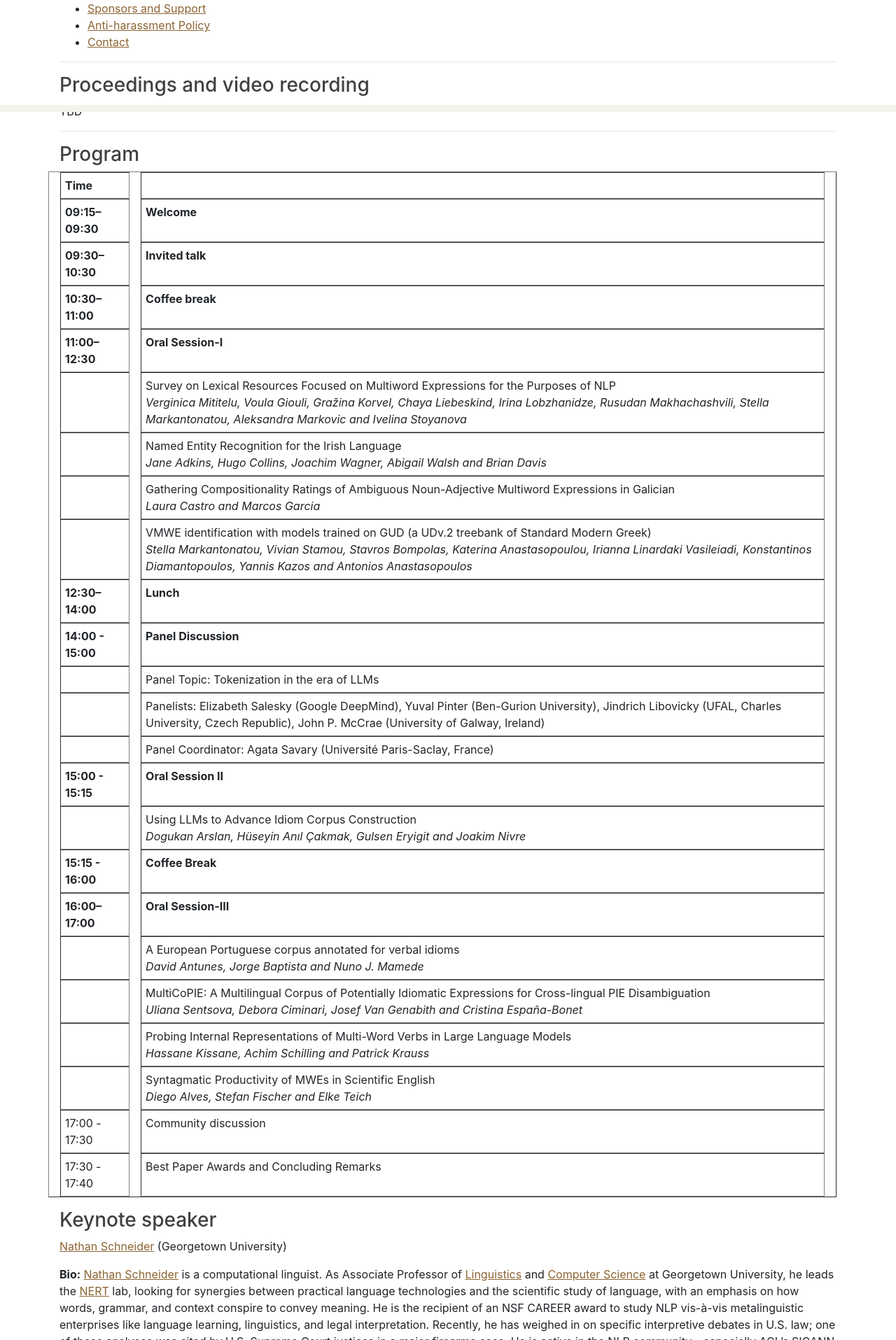
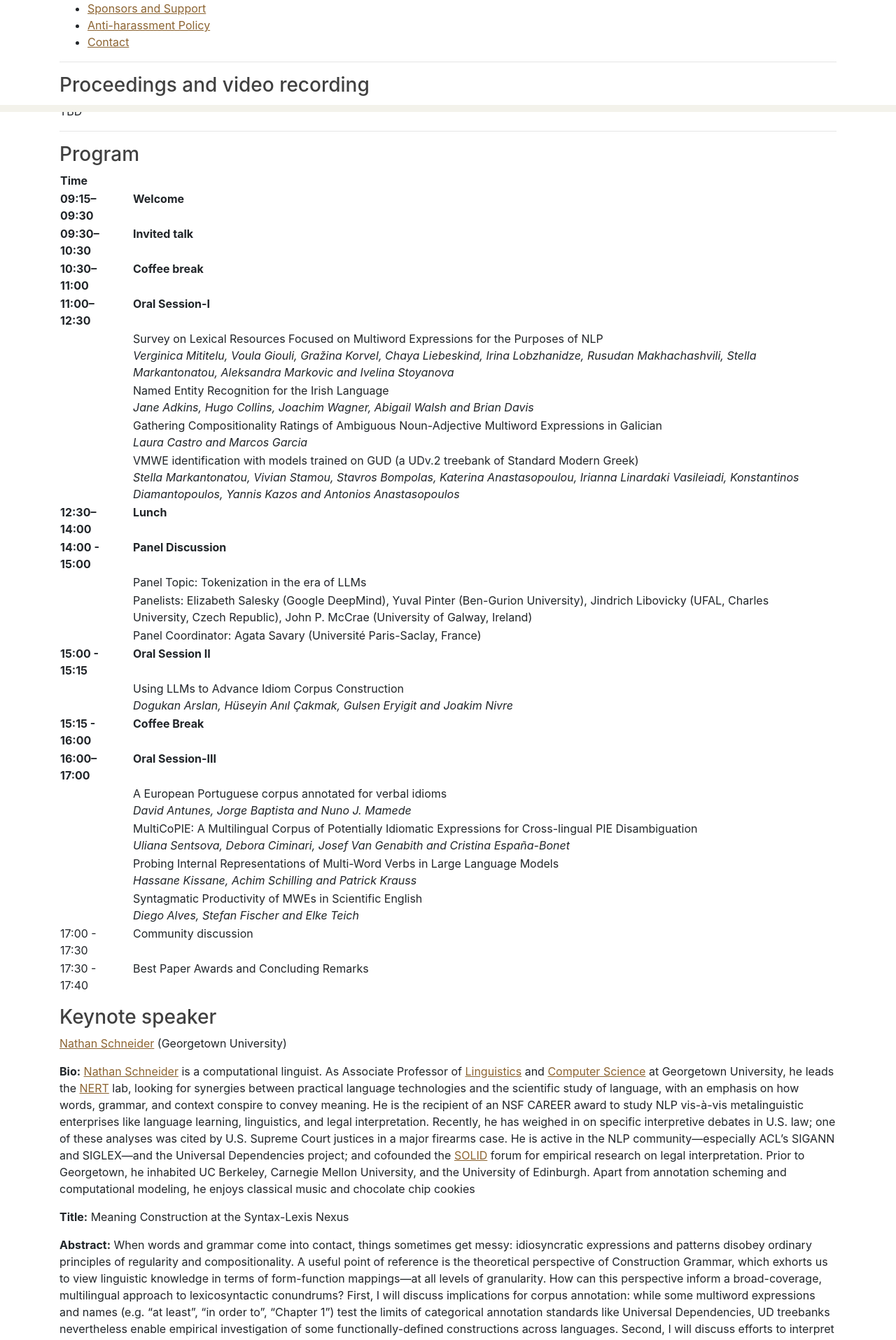
Before and after one commit to multiword/multiword.github.io, a Jekyll site: the page built from mwe2025/index.md, in a window 1280 px wide. Shown: the part 740-2655 px from the top of the page at 70% size. Built offline with Jekyll 4.4.1, drawn with Linux system fonts in a browser that asks for light colours; comment, search, counter and statistics services are not loaded.

Commit message:
updated schedule

```diff
--- a/mwe2025/index.md
+++ b/mwe2025/index.md
@@ -101,7 +101,7 @@ TBD
 |      |Syntagmatic Productivity of MWEs in Scientific English <br/> *Diego Alves, Stefan Fischer and Elke Teich*    |
  |17:00 - 17:30   | Community discussion   |
 | 17:30 - 17:40   | Best Paper Awards and Concluding Remarks   | --->
-<table border="1" cellspacing="2" cellpadding="6">
+<table>
   <thead>
     <tr>
       <th>Time</th>
```
